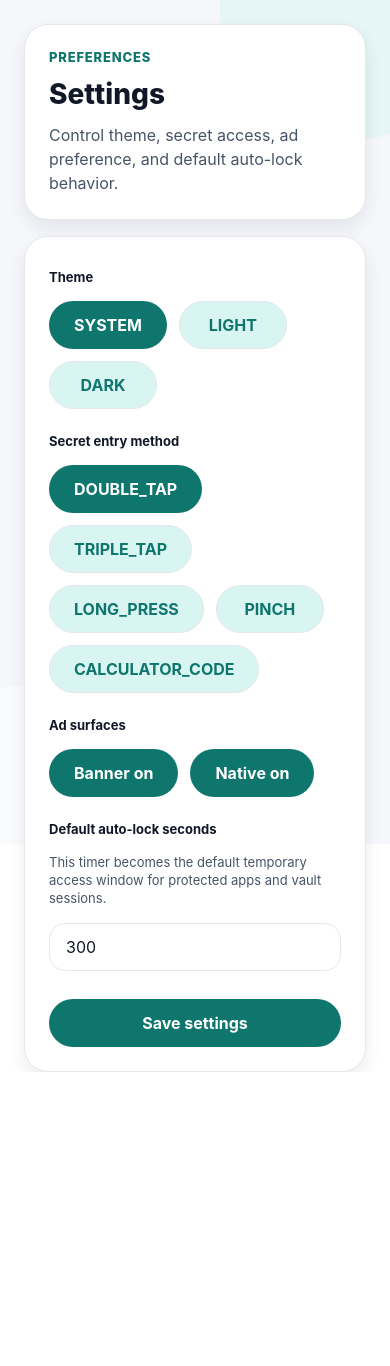
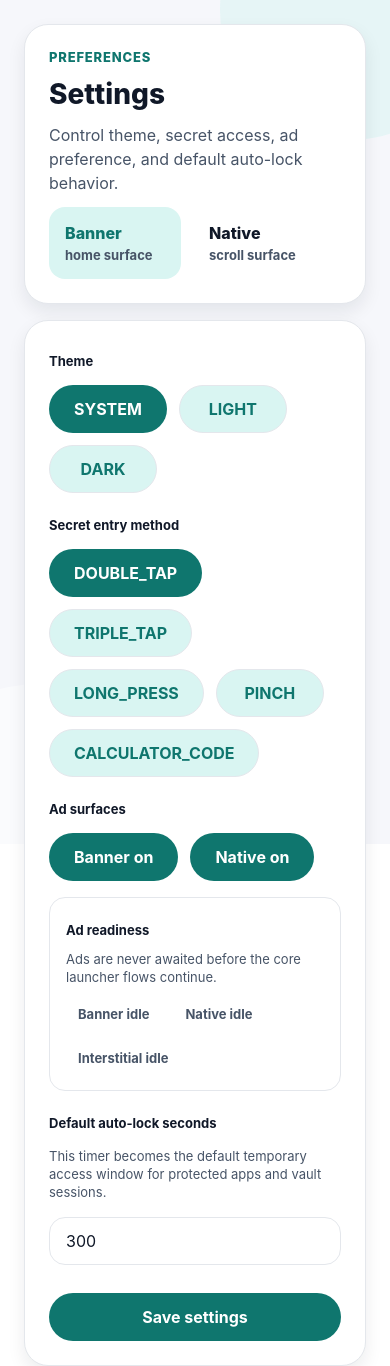
Before and after one commit to Sruwat/Security_system, a React Native app: screen /Settings in a window 390 px wide. Before the commit the page ends 1072 px from the top, so only its background shows below. Built offline with nearby package versions, Linux system fonts and the light colour scheme.

Commit message:
Polish vault, gallery, settings, and ads state

```diff
--- a/src/screens/gallery/GalleryScreen.tsx
+++ b/src/screens/gallery/GalleryScreen.tsx
@@ -20,6 +20,16 @@ export function GalleryScreen() {
         <Text style={[styles.description, {color: palette.textSecondary}]}>
           This protected surface is reserved for local gallery media and future vault-backed content.
         </Text>
+        <View style={styles.statRow}>
+          <View style={[styles.statPill, {backgroundColor: palette.accentSoft}]}>
+            <Text style={[styles.statValue, {color: palette.accent}]}>0</Text>
+            <Text style={[styles.statLabel, {color: palette.textSecondary}]}>locked albums</Text>
+          </View>
+          <View style={[styles.statPill, {backgroundColor: palette.surface}]}>
+            <Text style={[styles.statValue, {color: palette.textPrimary}]}>Local</Text>
+            <Text style={[styles.statLabel, {color: palette.textSecondary}]}>storage only</Text>
+          </View>
+        </View>
       </View>
 
       <View style={[styles.card, {backgroundColor: palette.surface, borderColor: palette.border}]}>
@@ -58,6 +68,25 @@ const styles = StyleSheet.create({
     fontSize: themeTokens.typography.body,
     lineHeight: 24,
   },
+  statRow: {
+    flexDirection: 'row',
+    flexWrap: 'wrap',
+    gap: themeTokens.spacing.sm,
+  },
+  statPill: {
+    minWidth: 132,
+    padding: themeTokens.spacing.md,
+    borderRadius: themeTokens.radius.md,
+    gap: 4,
+  },
+  statValue: {
+    fontSize: themeTokens.typography.body,
+    fontWeight: '800',
+  },
+  statLabel: {
+    fontSize: themeTokens.typography.caption,
+    fontWeight: '700',
+  },
   card: {
     gap: themeTokens.spacing.sm,
     padding: themeTokens.spacing.lg,
--- a/src/screens/secret-entry/SecretEntryScreen.tsx
+++ b/src/screens/secret-entry/SecretEntryScreen.tsx
@@ -46,11 +46,19 @@ export function SecretEntryScreen() {
 
   return (
     <Screen>
-      <View style={styles.hero}>
+      <View style={[styles.heroCard, {backgroundColor: palette.surfaceElevated, borderColor: palette.border}]}>
+        <Text style={[styles.kicker, {color: palette.accent}]}>Hidden access</Text>
         <Text style={[styles.title, {color: palette.textPrimary}]}>Secret Entry</Text>
         <Text style={[styles.description, {color: palette.textSecondary}]}>
-          Enter the secret code or use the configured gesture path to reveal the vault.
+          Enter the secret code to unlock the vault and continue through the protected-launch path.
         </Text>
+
+        <View style={[styles.hintCard, {backgroundColor: palette.surface, borderColor: palette.border}]}>
+          <Text style={[styles.hintTitle, {color: palette.textPrimary}]}>Accepted paths</Text>
+          <Text style={[styles.hintBody, {color: palette.textSecondary}]}>
+            Vault access stays local. Secret entry, biometric verification, and session reuse all resolve on-device.
+          </Text>
+        </View>
 
         <TextInput
           value={secret}
@@ -79,10 +87,20 @@ export function SecretEntryScreen() {
 }
 
 const styles = StyleSheet.create({
-  hero: {
-    flex: 1,
-    justifyContent: 'center',
+  heroCard: {
+    marginTop: 'auto',
+    marginBottom: 'auto',
     gap: themeTokens.spacing.md,
+    padding: themeTokens.spacing.lg,
+    borderRadius: themeTokens.radius.lg,
+    borderWidth: 1,
+    ...themeTokens.shadows.card,
+  },
+  kicker: {
+    fontSize: themeTokens.typography.caption,
+    fontWeight: '800',
+    letterSpacing: 0.8,
+    textTransform: 'uppercase',
   },
   title: {
     fontSize: themeTokens.typography.title,
@@ -92,6 +110,20 @@ const styles = StyleSheet.create({
     fontSize: themeTokens.typography.body,
     lineHeight: 24,
   },
+  hintCard: {
+    gap: themeTokens.spacing.xs,
+    padding: themeTokens.spacing.md,
+    borderRadius: themeTokens.radius.md,
+    borderWidth: 1,
+  },
+  hintTitle: {
+    fontSize: themeTokens.typography.body,
+    fontWeight: '800',
+  },
+  hintBody: {
+    fontSize: themeTokens.typography.caption,
+    lineHeight: 18,
+  },
   input: {
     minHeight: 48,
     borderRadius: themeTokens.radius.md,
--- a/src/screens/settings/SettingsScreen.tsx
+++ b/src/screens/settings/SettingsScreen.tsx
@@ -5,6 +5,7 @@ import {localDataRepository} from '../../storage/LocalDataRepository';
 import type {AppSettings, SecretEntryMethod, ThemeMode} from '../../types/domain';
 import {PrimaryButton} from '../../components/PrimaryButton';
 import {Screen} from '../../components/Screen';
+import {adsManager} from '../../services/ads/AdsManager';
 
 const themeModes: ThemeMode[] = ['SYSTEM', 'LIGHT', 'DARK'];
 const secretEntryModes: SecretEntryMethod[] = ['DOUBLE_TAP', 'TRIPLE_TAP', 'LONG_PRESS', 'PINCH', 'CALCULATOR_CODE'];
@@ -15,6 +16,7 @@ export function SettingsScreen() {
   const [settings, setSettings] = React.useState<AppSettings | null>(null);
   const [loading, setLoading] = React.useState(true);
   const [saving, setSaving] = React.useState(false);
+  const adReadiness = adsManager.getReadiness();
 
   React.useEffect(() => {
     let mounted = true;
@@ -78,6 +80,20 @@ export function SettingsScreen() {
         <Text style={[styles.description, {color: palette.textSecondary}]}>
           Control theme, secret access, ad preference, and default auto-lock behavior.
         </Text>
+        <View style={styles.statRow}>
+          <View style={[styles.statPill, {backgroundColor: palette.accentSoft}]}>
+            <Text style={[styles.statValue, {color: palette.accent}]}>
+              {settings.bannerEnabled ? 'Banner' : 'No banner'}
+            </Text>
+            <Text style={[styles.statLabel, {color: palette.textSecondary}]}>home surface</Text>
+          </View>
+          <View style={[styles.statPill, {backgroundColor: palette.surface}]}>
+            <Text style={[styles.statValue, {color: palette.textPrimary}]}>
+              {settings.nativeAdEnabled ? 'Native' : 'No native'}
+            </Text>
+            <Text style={[styles.statLabel, {color: palette.textSecondary}]}>scroll surface</Text>
+          </View>
+        </View>
       </View>
 
       <View style={[styles.card, {backgroundColor: palette.surface, borderColor: palette.border}]}>
@@ -121,6 +137,30 @@ export function SettingsScreen() {
             variant={settings.nativeAdEnabled ? 'primary' : 'secondary'}
             style={styles.button}
           />
+        </View>
+
+        <View style={[styles.adCard, {backgroundColor: palette.surfaceElevated, borderColor: palette.border}]}>
+          <Text style={[styles.sectionTitle, {color: palette.textPrimary}]}>Ad readiness</Text>
+          <Text style={[styles.helperText, {color: palette.textSecondary}]}>
+            Ads are never awaited before the core launcher flows continue.
+          </Text>
+          <View style={styles.badgeRow}>
+            <View style={[styles.badge, {backgroundColor: adReadiness.banner ? palette.accentSoft : palette.surface}]}>
+              <Text style={[styles.badgeText, {color: adReadiness.banner ? palette.accent : palette.textSecondary}]}>
+                Banner {adReadiness.banner ? 'ready' : 'idle'}
+              </Text>
+            </View>
+            <View style={[styles.badge, {backgroundColor: adReadiness.native ? palette.accentSoft : palette.surface}]}>
+              <Text style={[styles.badgeText, {color: adReadiness.native ? palette.accent : palette.textSecondary}]}>
+                Native {adReadiness.native ? 'ready' : 'idle'}
+              </Text>
+            </View>
+            <View style={[styles.badge, {backgroundColor: adReadiness.interstitial ? palette.accentSoft : palette.surface}]}>
+              <Text style={[styles.badgeText, {color: adReadiness.interstitial ? palette.accent : palette.textSecondary}]}>
+                Interstitial {adReadiness.interstitial ? 'ready' : 'idle'}
+              </Text>
+            </View>
+          </View>
         </View>
 
         <Text style={[styles.sectionTitle, {color: palette.textPrimary}]}>Default auto-lock seconds</Text>
@@ -180,6 +220,25 @@ const styles = StyleSheet.create({
     fontSize: themeTokens.typography.body,
     lineHeight: 24,
   },
+  statRow: {
+    flexDirection: 'row',
+    flexWrap: 'wrap',
+    gap: themeTokens.spacing.sm,
+  },
+  statPill: {
+    minWidth: 132,
+    padding: themeTokens.spacing.md,
+    borderRadius: themeTokens.radius.md,
+    gap: 4,
+  },
+  statValue: {
+    fontSize: themeTokens.typography.body,
+    fontWeight: '800',
+  },
+  statLabel: {
+    fontSize: themeTokens.typography.caption,
+    fontWeight: '700',
+  },
   card: {
     gap: themeTokens.spacing.md,
     padding: themeTokens.spacing.lg,
@@ -204,6 +263,26 @@ const styles = StyleSheet.create({
   button: {
     minWidth: 108,
   },
+  adCard: {
+    gap: themeTokens.spacing.sm,
+    padding: themeTokens.spacing.md,
+    borderRadius: themeTokens.radius.md,
+    borderWidth: 1,
+  },
+  badgeRow: {
+    flexDirection: 'row',
+    flexWrap: 'wrap',
+    gap: themeTokens.spacing.sm,
+  },
+  badge: {
+    paddingVertical: themeTokens.spacing.xs,
+    paddingHorizontal: themeTokens.spacing.sm,
+    borderRadius: themeTokens.radius.pill,
+  },
+  badgeText: {
+    fontSize: themeTokens.typography.caption,
+    fontWeight: '700',
+  },
   input: {
     minHeight: 48,
     borderRadius: themeTokens.radius.md,
--- a/src/services/ads/AdsManager.ts
+++ b/src/services/ads/AdsManager.ts
@@ -19,6 +19,18 @@ class AdsManager {
     this.ready.add('interstitial');
   }
 
+  isReady(placement: AdPlacement): boolean {
+    return this.ready.has(placement);
+  }
+
+  getReadiness(): Record<AdPlacement, boolean> {
+    return {
+      banner: this.ready.has('banner'),
+      native: this.ready.has('native'),
+      interstitial: this.ready.has('interstitial'),
+    };
+  }
+
   showBanner(): boolean {
     return this.ready.has('banner');
   }
```
Also changed, not shown: 1 other file (tests, documents, lock files or other folders).
